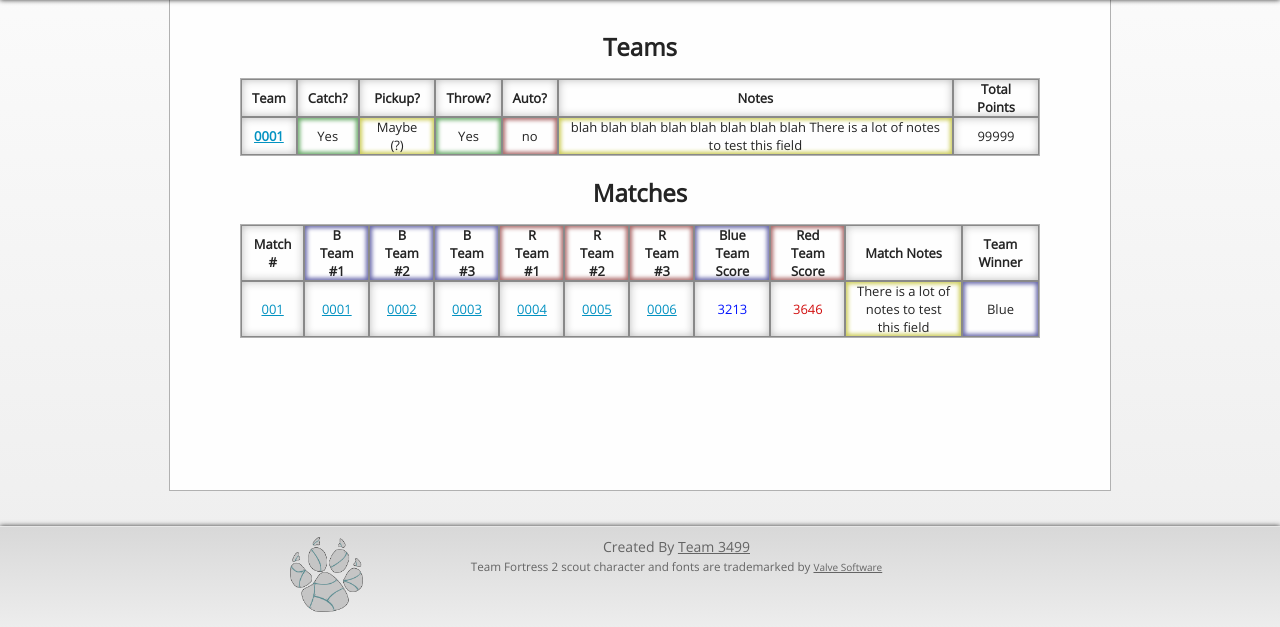
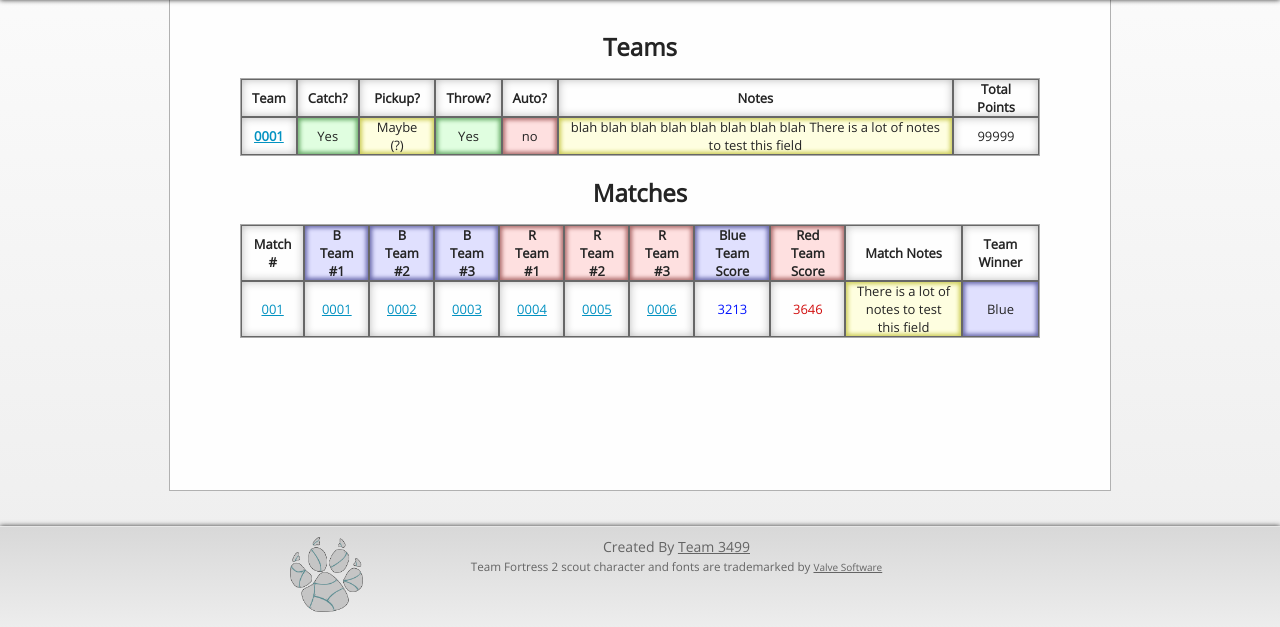
Before and after one commit to team3499/FRC-Scout, a PHP site: page / in a window 1280 px wide. Shown: the part 174-801 px from the top of the page. Run offline with PHP 8.4, Linux system fonts and the light colour scheme; a stand-in replaces the project's code that opens the database connection.

Commit message:
Made it better, jeremy says its ok now

```diff
--- a/root/css/style.css
+++ b/root/css/style.css
@@ -33,12 +33,12 @@ a:hover{
 }
 table{
     margin-bottom:20px;
-    border: 1px solid #b1b1b1; /* rgba(0, 0, 0, 1); */
+    border: 1px solid #aaaaaa; /* #b1b1b1; /* rgba(0, 0, 0, 1); */
     border-spacing:0;
     font-size:13px;
 }
 table td{
-    border: 1px solid #888888; /* rgba(0, 0, 0, 1); */
+    border: 1px solid #666666; /* rgba(0, 0, 0, 1); */
     padding:0 10px;
 }
 h1, h2, h3, h4, h5, h6 {
@@ -285,19 +285,19 @@ span.title {
     color:#0213FF;
 }
 .greenBG{
-    background: rgb(255,255,255);
+    background: #e0ffe0;
     box-shadow: inset 0px 0px 4px 2px #66aa66;
 }
 .yellowBG{
-    background: rgb(255,255,255);
+    background: #ffffe0;
     box-shadow: inset 0px 0px 4px 2px #cccc55;
 }
 .redBG{
-    background: rgb(255,255,255);
+    background: #ffe0e0;
     box-shadow: inset 0px 0px 4px 2px #aa6666;
 }
 .blueBG{
-    background: rgb(255,255,255);
+    background: #e0e0ff;
     box-shadow: inset 0px 0px 4px 2px #6666aa;
 }
 .blackBG{
```
